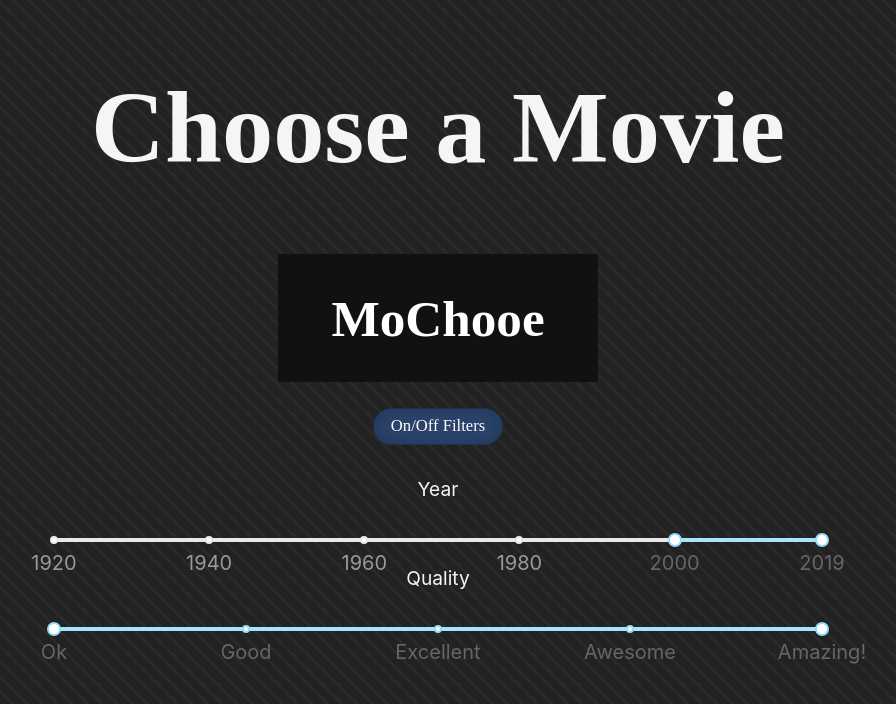
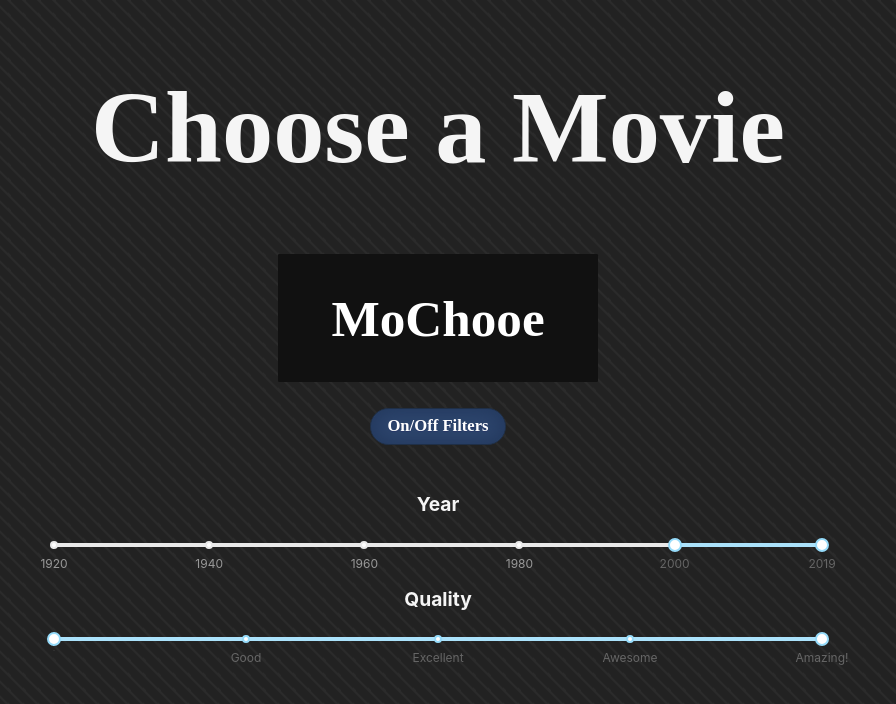
Before and after one commit to adamyodinsky/FlickMe-FrontEnd, a React (Create React App) app: page / in a window 1280 px wide. Both pictures are taken after a click on the button "On/Off Filters". Shown: the top 704 px of the page, without its empty margins (202-1098 px from the left). Built offline with nearby package versions, Linux system fonts and the light colour scheme; no server answers.

Commit message:
WIP - new filters

```diff
--- a/src/App.css
+++ b/src/App.css
@@ -1,6 +1,5 @@
 body {
   background-color: #222222;
-
   background: repeating-linear-gradient(45deg, #2b2b2b 0%, #2b2b2b 10%, #222222 0%, #222222 50%) 0 / 15px 15px;
 }
 
--- a/src/App.js
+++ b/src/App.js
@@ -50,11 +50,12 @@ class App extends Component {
       )
     }
 
+
     if(this.state.showFilters) {
       filters = (
-          <div style={ {fontSize: '1.5vw'} }>
-            <p>Year</p>
+          <div>
             <Filter
+                title='Year'
                 defaultMin={this.state.yearValue[0]}
                 defaultMax={this.state.yearValue[1]}
                 value={this.state.yearValue}
@@ -63,8 +64,8 @@ class App extends Component {
                 marks={Marks.year}
                 onChange={(value) => {this.setState({ yearValue: value})}}
             />
-            <p>Quality</p>
             <Filter
+                title='Quality'
                 defaultMin={this.state.qualityValue[0]}
                 defaultMax={this.state.qualityValue[1]}
                 value={this.state.qualityValue}
--- a/src/components/Filters/Filter.css
+++ b/src/components/Filters/Filter.css
@@ -15,3 +15,9 @@
     margin-bottom: 6vw;
     font-size: 1vw;
 }
+
+.p {
+    font-size: 1.5vw;
+    padding: 0.2vw;
+    font-weight: bold;
+}
--- a/src/components/Filters/Filter.js
+++ b/src/components/Filters/Filter.js
@@ -1,5 +1,6 @@
 import React from 'react';
 import Slider from 'rc-slider';
+import Tooltip from 'rc-tooltip';
 import 'rc-slider/assets/index.css';
 import './Filter.css'
 
@@ -7,10 +8,28 @@ const createSliderWithTooltip = Slider.createSliderWithTooltip;
 const Range = createSliderWithTooltip(Slider.Range);
 
 
+const Handle = Slider.Handle;
+
+const ToolTip = (props) => {
+  const { value, dragging, index, ...restProps } = props;
+  return (
+      <Tooltip
+               prefixCls="rc-slider-tooltip"
+               overlay={value}
+               visible={dragging}
+               placement="top"
+               key={index}
+      >
+        <Handle value={value} {...restProps} />
+      </Tooltip>
+  );
+};
+
 const Filter = (props) => {
-  const { onChange, defaultMin, defaultMax, min, max, marks, step} = props;
+  const { title, onChange, defaultMin, defaultMax, min, max, marks, step} = props;
   return (
       <div className='form'>
+        <p className='p'>{title}</p>
         <Range
             min={min}
             max={max}
--- a/src/components/Filters/marks.js
+++ b/src/components/Filters/marks.js
@@ -1,8 +1,12 @@
 // import Filter from './Filter';
+
+const MarkStyle = {
+  fontSize: '1px'
+}
 
 const Marks = {
   quality: {
-      0   : 'Ok',
+      0   : {style: MarkStyle, label: 'Ok'},
       25  : 'Good',
       50  : 'Excellent',
       75  : 'Awesome',
--- a/src/components/Movie/Movie.css
+++ b/src/components/Movie/Movie.css
@@ -1,24 +1,27 @@
 .Movie {
-    align-content: normal;
     font-family: Futura;
 }
 
-h2 {
+.h2 {
+    /* align-content: normal; */
     font-size: 3vw;
     font-weight: bold;
 }
 
-h3 {
-    font-size: 25px;
-    font-family: Futura;
+.h3 {
+    /* align-content: normal; */
+    font-size: 2vw;
     font-weight: bold;
 }
 
-span {
+.span {
+
     font-size: 20px;
+    font-weight: bold;
 }
 
-article {
+.article {
+    /* align-content: normal; */
     font-size: 20px;
     padding-left: 15vw;
     padding-right: 15vw;
--- a/src/components/Movie/Movie.js
+++ b/src/components/Movie/Movie.js
@@ -20,18 +20,18 @@ const Movie = (props) => {
 
   return (
       <div className='Movie'>
-        <h2>
+        <h2 className='h2'>
           {movie.fullName}
         </h2>
-        <span>
+        <span className='span'>
           <p>{Geners}</p>
           <p>{Writers}</p>
           <p>{Length}</p>
         </span>
-        <h3>
+        <h3 className='h3'>
           Synopsis:
         </h3>
-        <article>
+        <article className='article'>
           {movie.synopsis}
         </article>
       </div>
--- a/src/components/toggleFiltersButton/ToggleFiltersButton.css
+++ b/src/components/toggleFiltersButton/ToggleFiltersButton.css
@@ -1,9 +1,3 @@
-.Button {
-    padding: 0.3vw;
-    margin-top: 3vw;
-    margin-bottom: 2vw;
-}
-
 .myButton {
     border: none;
     outline: none;
@@ -21,6 +15,7 @@
     padding:0.6vw 1.3vw;
     text-decoration:none;
     text-shadow:0px 0.1vw 0vw #263666;
+    font-weight: bold;
 }
 
 .myButton:hover {
```
Also changed, not shown: src/components/Filters/ToolTip.js (deleted, +0 -22 lines).
